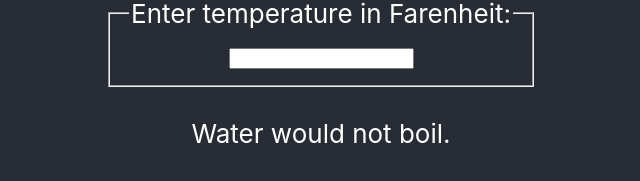
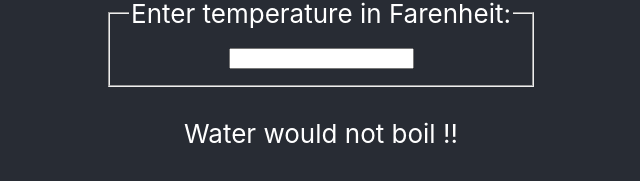
Before and after one commit to emonShimoul/react-playground, a React (Create React App) app in the folder think-in-a-react-way/myreact/: page / in a window 1280 px wide. Shown: the part 387-568 px from the top of the page, without its empty margins (319-959 px from the left). Built offline with nearby package versions, Linux system fonts and the light colour scheme.

Commit message:
react lifting state up

```diff
--- a/think-in-a-react-way/myreact/src/components/CalculateTemp/BoilingVerdict.js
+++ b/think-in-a-react-way/myreact/src/components/CalculateTemp/BoilingVerdict.js
@@ -3,7 +3,7 @@ import React from 'react';
 const BoilingVerdict = ({celsius}) => {
     return (
         <div>
-            {celsius>=100 ? "Water would boil." : "Water would not boil."}
+            {celsius>=100 ? "Water would boil !!" : "Water would not boil !!"}
         </div>
     );
 };
```
